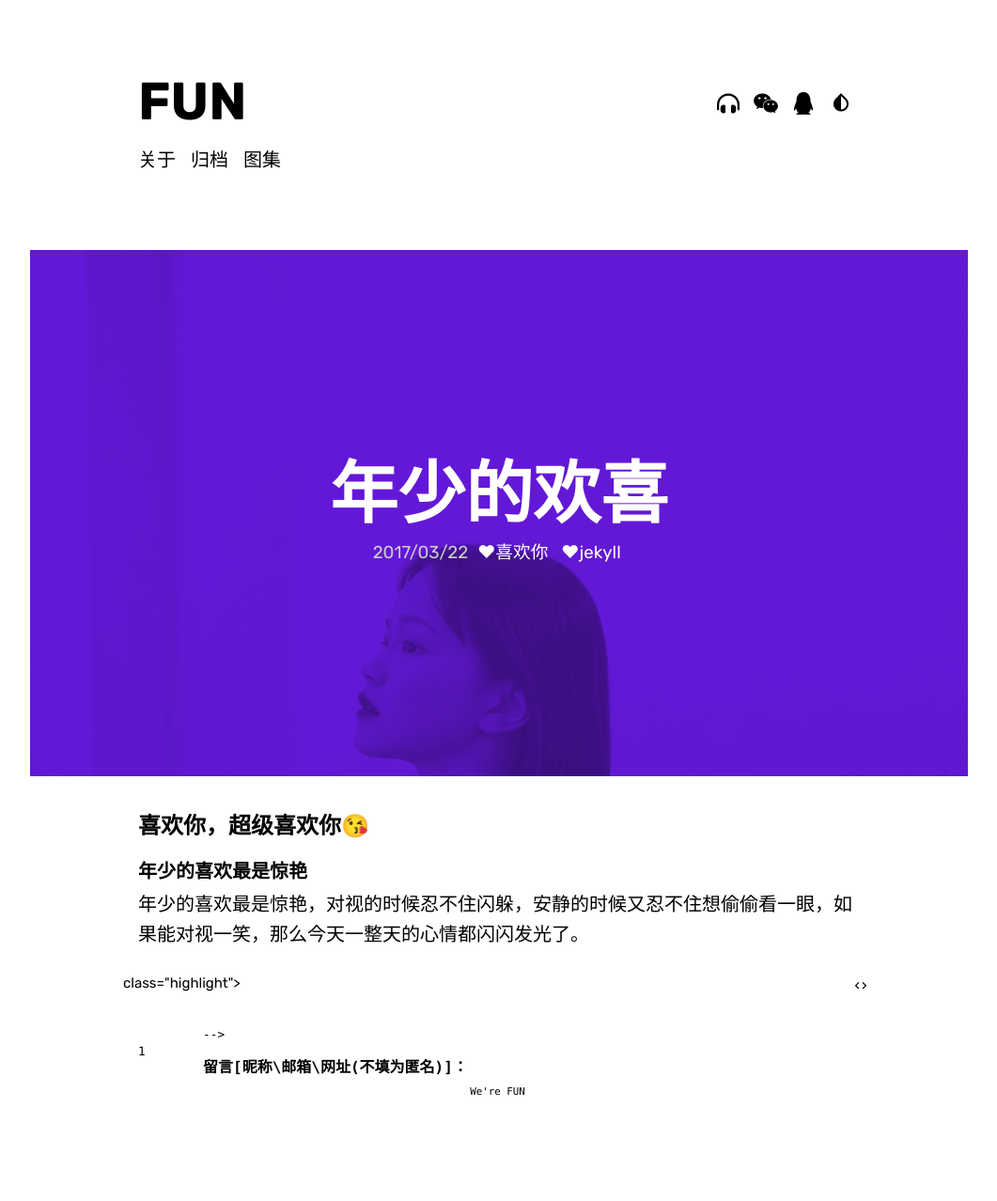
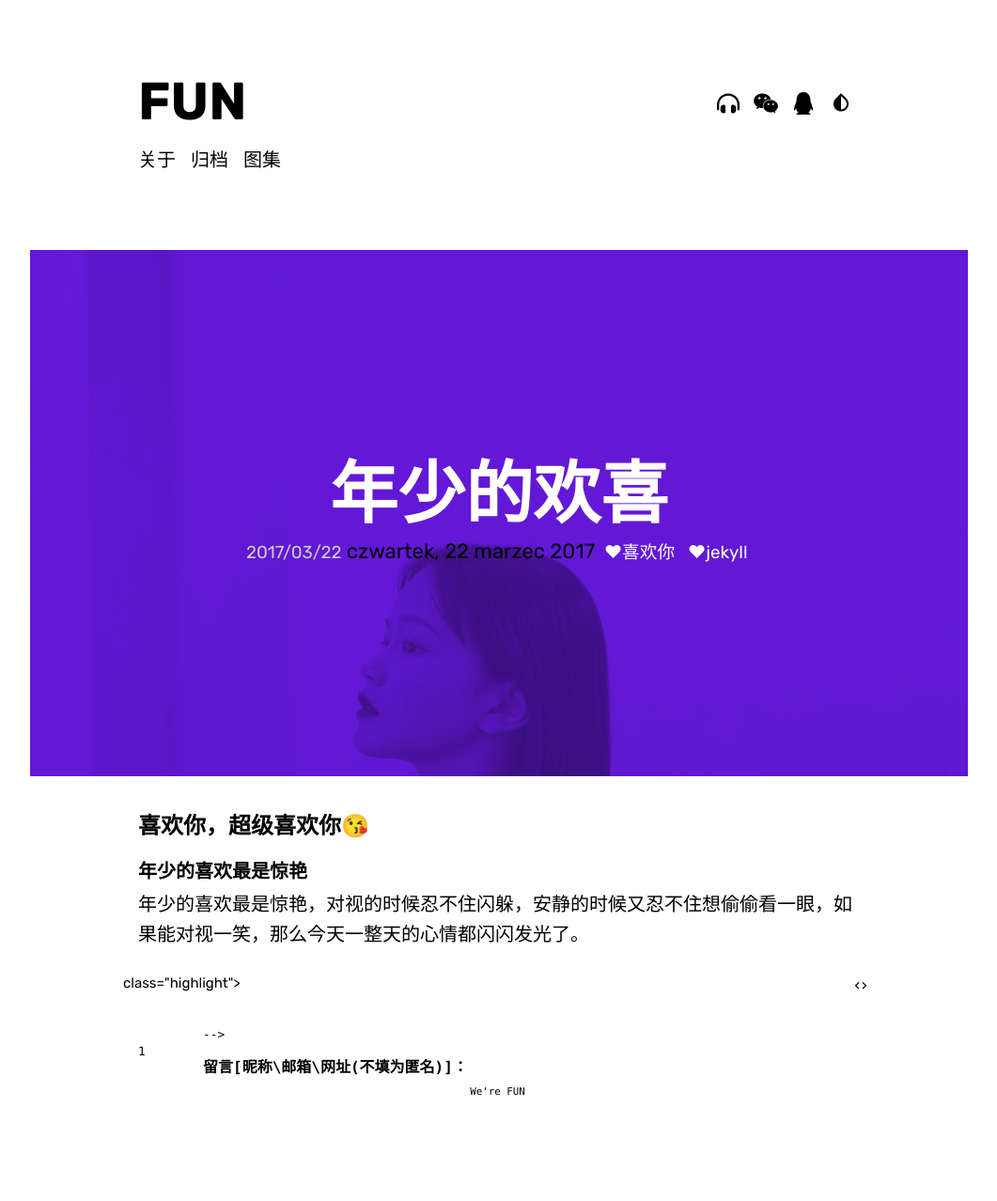
Before and after one commit to FUNzmr/Remember, a Jekyll site: the page built from _posts/2017-03-22-YOU-AND-ME.md, in a window 1280 px wide. Shown: the whole page at 94% size, without its empty margins (109-1170 px from the left). Built offline with Jekyll 4.4.1, drawn with Linux system fonts in a browser that asks for light colours; nearby versions of some CDN libraries; some web fonts are replaced; comment, search, counter and statistics services are not loaded; a style sheet for code colours, icons or effects is not loaded.

Commit message:
Update post.html

```diff
--- a/_includes/post.html
+++ b/_includes/post.html
@@ -36,7 +36,7 @@
     <!-- Post meta -->
       <div class="post-meta">
         <span>{{ post.date | date: "%Y/%m/%d" }}</span>
-        <!-- {% include utils/date_custom.html date = post.date %} -->
+        {% include utils/date_custom.html date = post.date %}
         <span>
           {% for tag in post.tags %}
               <a href="{{ 'tag/' | relative_url }}{{ tag }}">❤{{ tag }}</a>
```
